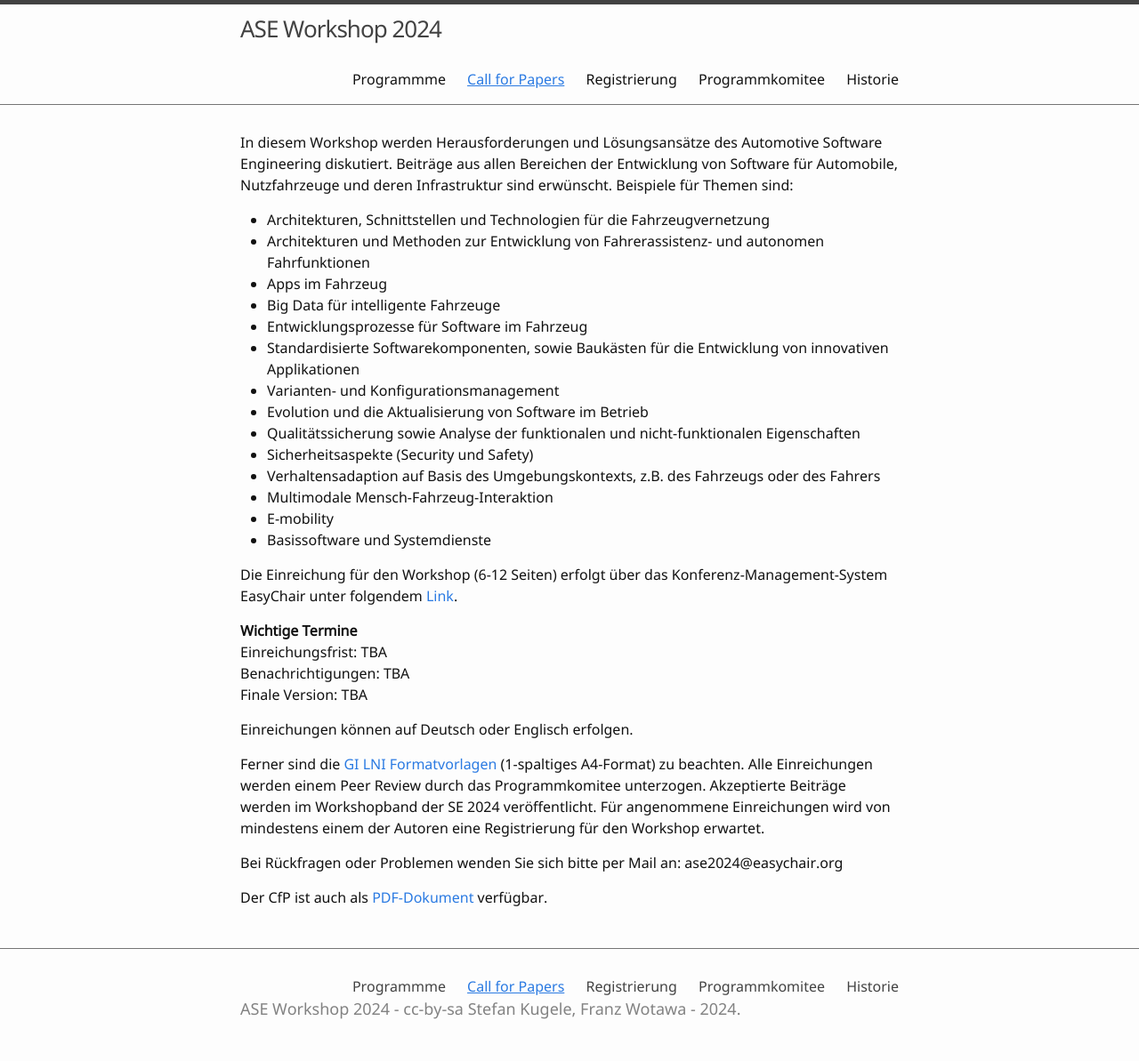
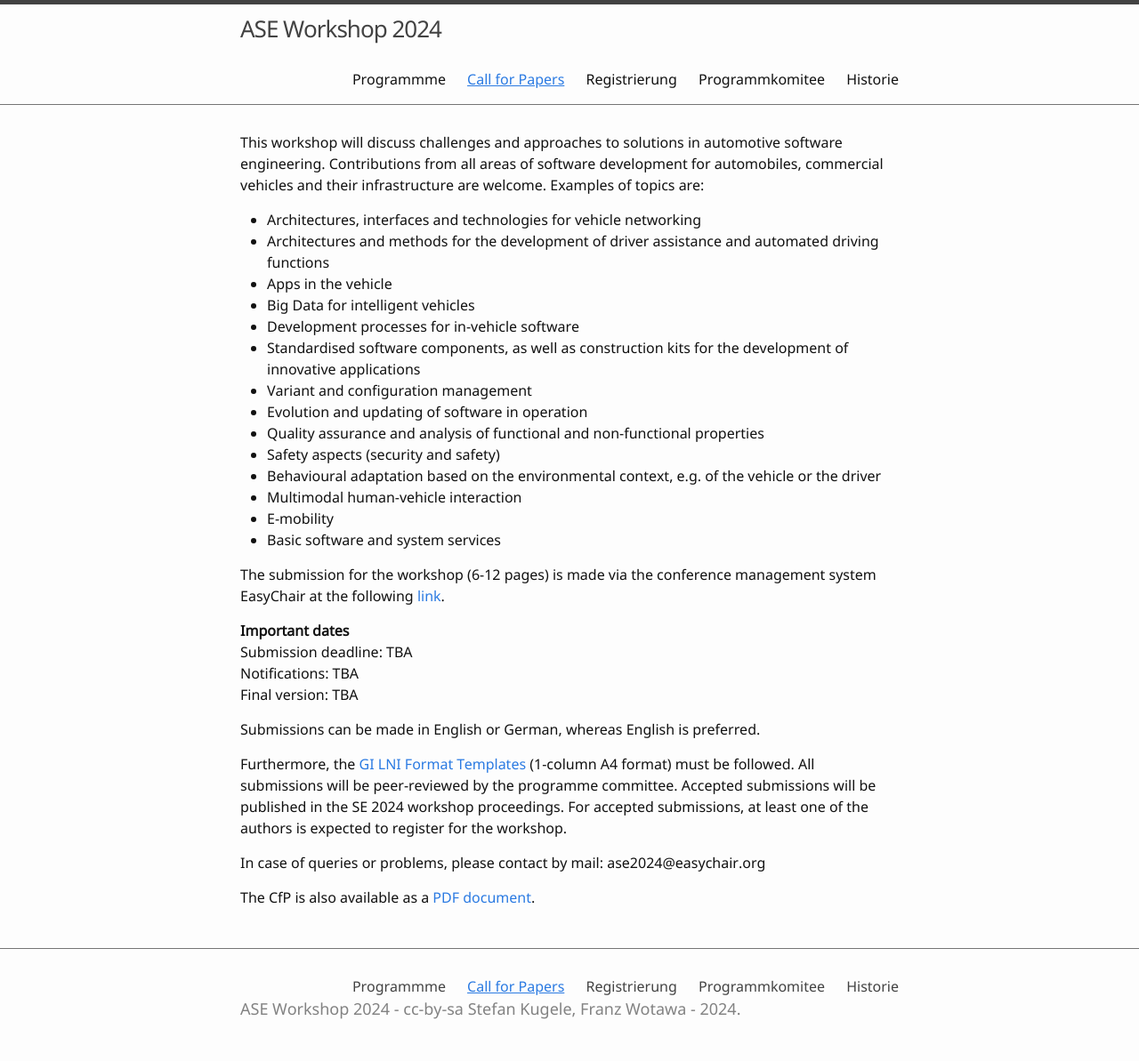
Before and after one commit to ASE-Workshop/2024, a Jekyll site: the page built from 1-call-for-papers.md, in a window 1280 px wide. Shown: the whole page at 89% size. Built offline with Jekyll 4.4.1, drawn with Linux system fonts in a browser that asks for light colours.

Commit message:
Update 1-call-for-papers.md

```diff
--- a/1-call-for-papers.md
+++ b/1-call-for-papers.md
@@ -3,36 +3,35 @@ title: Call for Papers
 nav: true
 ---
 
-In diesem Workshop werden Herausforderungen und Lösungsansätze des Automotive Software Engineering diskutiert. Beiträge aus allen Bereichen der Entwicklung von Software für Automobile, Nutzfahrzeuge und deren Infrastruktur sind erwünscht. Beispiele für Themen sind:
+This workshop will discuss challenges and approaches to solutions in automotive software engineering. Contributions from all areas of software development for automobiles, commercial vehicles and their infrastructure are welcome. Examples of topics are:
 
-- Architekturen, Schnittstellen und Technologien für die Fahrzeugvernetzung
-- Architekturen und Methoden zur Entwicklung von Fahrerassistenz- und autonomen Fahrfunktionen
-- Apps im Fahrzeug
-- Big Data für intelligente Fahrzeuge
-- Entwicklungsprozesse für Software im Fahrzeug
-- Standardisierte Softwarekomponenten, sowie Baukästen für die Entwicklung von innovativen Applikationen
-- Varianten- und Konfigurationsmanagement
-- Evolution und die Aktualisierung von Software im Betrieb
-- Qualitätssicherung sowie Analyse der funktionalen und nicht-funktionalen Eigenschaften
-- Sicherheitsaspekte (Security und Safety)
-- Verhaltensadaption auf Basis des Umgebungskontexts, z.B. des Fahrzeugs oder des Fahrers
-- Multimodale Mensch-Fahrzeug-Interaktion
+- Architectures, interfaces and technologies for vehicle networking
+- Architectures and methods for the development of driver assistance and automated driving functions
+- Apps in the vehicle
+- Big Data for intelligent vehicles
+- Development processes for in-vehicle software
+- Standardised software components, as well as construction kits for the development of innovative applications
+- Variant and configuration management
+- Evolution and updating of software in operation
+- Quality assurance and analysis of functional and non-functional properties
+- Safety aspects (security and safety)
+- Behavioural adaptation based on the environmental context, e.g. of the vehicle or the driver
+- Multimodal human-vehicle interaction
 - E-mobility
-- Basissoftware und Systemdienste
+- Basic software and system services
+
+The submission for the workshop (6-12 pages) is made via the conference management system EasyChair at the following [link](https://easychair.org/conferences/?conf=ase2024).
+
+__Important dates__\
+Submission deadline: TBA\
+Notifications: TBA\
+Final version: TBA
 
 
-Die Einreichung für den Workshop (6-12 Seiten) erfolgt über das Konferenz-Management-System EasyChair unter folgendem [Link](https://easychair.org/my/conference?conf=ase2024).
+Submissions can be made in English or German, whereas English is preferred.
 
-__Wichtige Termine__\
-Einreichungsfrist: TBA\
-Benachrichtigungen: TBA\
-Finale Version: TBA
+Furthermore, the [GI LNI Format Templates](https://github.com/gi-ev/LNI) (1-column A4 format) must be followed. All submissions will be peer-reviewed by the programme committee. Accepted submissions will be published in the SE 2024 workshop proceedings. For accepted submissions, at least one of the authors is expected to register for the workshop.
 
+In case of queries or problems, please contact by mail: ase2024@easychair.org
 
-Einreichungen können auf Deutsch oder Englisch erfolgen.
-
-Ferner sind die [GI LNI Formatvorlagen](https://github.com/gi-ev/LNI) (1-spaltiges A4-Format) zu beachten. Alle Einreichungen werden einem Peer Review durch das Programmkomitee unterzogen. Akzeptierte Beiträge werden im Workshopband der SE 2024 veröffentlicht. Für angenommene Einreichungen wird von mindestens einem der Autoren eine Registrierung für den Workshop erwartet.
-
-Bei Rückfragen oder Problemen wenden Sie sich bitte per Mail an: ase2024@easychair.org
-
-Der CfP ist auch als [PDF-Dokument](https://github.com/ASE-Workshop/2024/raw/main/images/ASE2024-WorkshopCfP.pdf) verfügbar.
+The CfP is also available as a [PDF document](https://github.com/ASE-Workshop/2024/raw/main/images/ASE2024-WorkshopCfP.pdf).
```
